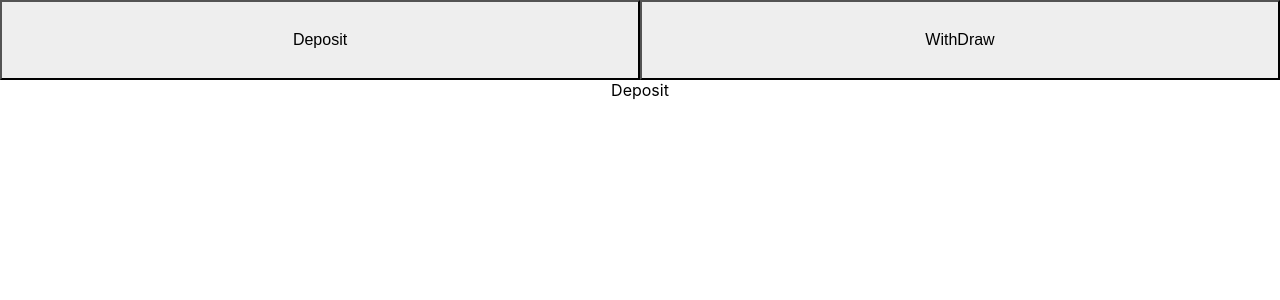
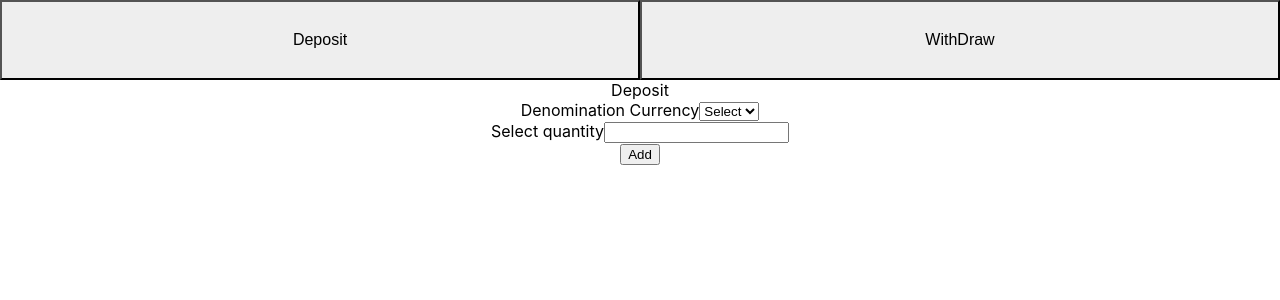
Before and after one commit to Akshay11ac/money-deposit-and-withdraw, a React (Create React App) app: page / in a window 1280 px wide. Shown: the top 300 px of the page. Built offline with nearby package versions, Linux system fonts and the light colour scheme.

Commit message:
basic design for deposit and withdraw

```diff
--- a/src/App.js
+++ b/src/App.js
@@ -10,10 +10,10 @@ function App() {
       <Header />
       <Switch>
         <Route exact path="/">
-          {Deposit}
+          <Deposit />
         </Route>
         <Route exact path="/WithDraw">
-          {WithDraw}
+          <WithDraw />
         </Route>
       </Switch>
     </div>
--- a/src/components/Deposit.js
+++ b/src/components/Deposit.js
@@ -1,5 +1,52 @@
+import { CURRENCY_NOTES } from "../utility/constant";
+import { useState, Fragment } from "react";
+
 const Deposit = () => {
-  return <div>Deposit</div>;
+  const [selectedCurrency, setCurrency] = useState();
+  const [noOfNotes, setNoteQty] = useState();
+
+  const handleAddDeposit = () => {
+    console.log(selectedCurrency, noOfNotes);
+  };
+
+  return (
+    <main className="main-container">
+      <header className="heading">Deposit</header>
+      <section className="container">
+        <div>
+          <label className="title">Denomination Currency</label>
+          <select
+            onChange={(e) => {
+              setCurrency(e.target.value);
+            }}
+            value={selectedCurrency}
+          >
+            <option value="" selected disabled>
+              Select
+            </option>
+            {CURRENCY_NOTES.map((data, idx) => (
+              <option key={idx} value={data.note}>
+                {data.note}
+              </option>
+            ))}
+          </select>
+        </div>
+        <div>
+          <label className="title">Select quantity</label>
+          <input
+            type="text"
+            value={noOfNotes}
+            onChange={(e) => {
+              setNoteQty(e.target.value);
+            }}
+          />
+        </div>
+        <div>
+          <button onClick={handleAddDeposit}>Add</button>
+        </div>
+      </section>
+    </main>
+  );
 };
 
 export default Deposit;
--- a/src/components/WithDraw.js
+++ b/src/components/WithDraw.js
@@ -1,5 +1,13 @@
 const WithDraw = () => {
-  return <div>WithDraw</div>;
+  return (
+    <main className="main-container">
+      <header className="heading">WithDraw</header>
+      <div className="container">
+        <input type="text" placeholder="Enter amount to withdraw" />
+        <button>WithDraw</button>
+      </div>
+    </main>
+  );
 };
 
 export default WithDraw;
--- a/src/utility/constant.js
+++ b/src/utility/constant.js
@@ -2,3 +2,16 @@ export const BUTTON_TYPE = {
   DEPOSIT: "Deposit",
   WITHDRAW: "WithDraw",
 };
+
+export const CURRENCY_NOTES = [
+  { note: 2000, qty: 0 },
+  { note: 1000, qty: 0 },
+  { note: 500, qty: 0 },
+  { note: 100, qty: 0 },
+  { note: 50, qty: 0 },
+  { note: 20, qty: 0 },
+  { note: 10, qty: 0 },
+  { note: 5, qty: 0 },
+  { note: 2, qty: 0 },
+  { note: 1, qty: 0 },
+];
```
